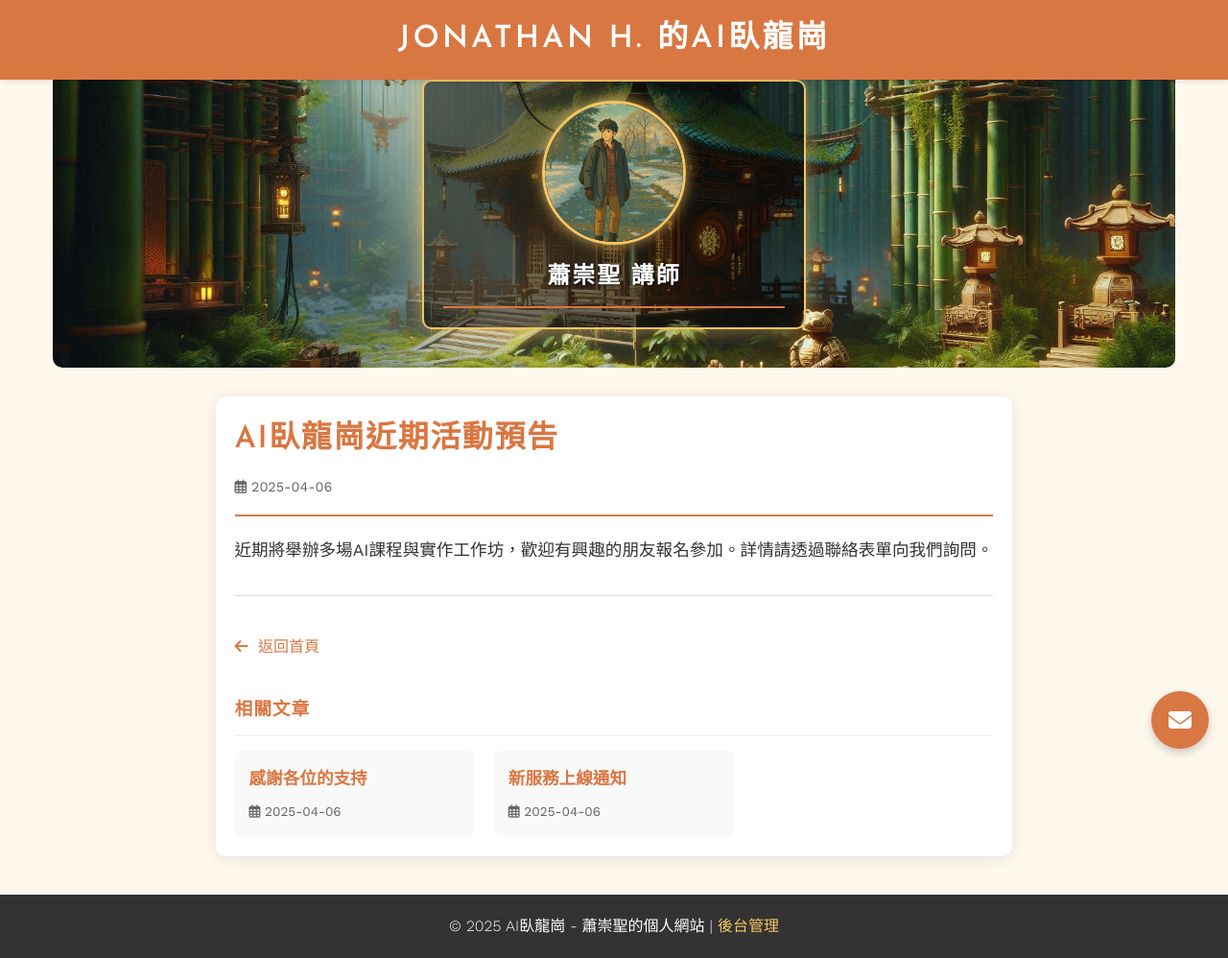
After one commit to HSIAOCHUNGSHENG/AIDRAGONHOUSE2, a Flask app: page /news/1 in a window 1280 px wide. The commit adds this page. Shown: the whole page at 96% size. Run offline with Flask 3, Linux system fonts and the light colour scheme.

Commit message:
Add files via upload

```diff
--- /dev/null
+++ b/templates/news_detail.html
@@ -0,0 +1,252 @@
+<!DOCTYPE html>
+<html lang="zh-Hant-TW">
+<head>
+    <meta charset="UTF-8">
+    <meta name="viewport" content="width=device-width, initial-scale=1.0">
+    <title>{{ news.title }} - AI臥龍崗</title>
+
+    <!-- Google Fonts -->
+    <link rel="preconnect" href="https://fonts.googleapis.com">
+    <link rel="preconnect" href="https://fonts.gstatic.com" crossorigin>
+    <link href="https://fonts.googleapis.com/css2?family=Noto+Sans+TC:wght@400;500;700&family=Josefin+Sans:wght@300;400;600&family=Work+Sans:wght@300;400;600&display=swap" rel="stylesheet">
+
+    <!-- Font Awesome -->
+    <link rel="stylesheet" href="https://cdnjs.cloudflare.com/ajax/libs/font-awesome/6.4.0/css/all.min.css">
+
+    <!-- Custom CSS -->
+    <link rel="stylesheet" href="{{ url_for('static', filename='css/style.css') }}">
+    <link rel="stylesheet" href="{{ url_for('static', filename='css/responsive-fixes.css') }}">
+    <link rel="stylesheet" href="{{ url_for('static', filename='css/desktop-fixes.css') }}">
+    <link rel="stylesheet" href="{{ url_for('static', filename='css/bauhaus-fonts.css') }}">
+
+    <!-- favicon -->
+    <link rel="icon" href="{{ url_for('static', filename='images/favicon.ico') }}" type="image/x-icon">
+    <link rel="shortcut icon" href="{{ url_for('static', filename='images/favicon.ico') }}" type="image/x-icon">
+
+    <style>
+        /* 文章詳情頁面樣式 */
+        .article-container {
+            max-width: 900px;
+            margin: 0 auto;
+            padding: 20px;
+            background-color: #fff;
+            border-radius: 10px;
+            box-shadow: 0 2px 15px rgba(0, 0, 0, 0.1);
+        }
+
+        .article-header {
+            margin-bottom: 20px;
+            border-bottom: 2px solid var(--primary-color);
+            padding-bottom: 15px;
+        }
+
+        .article-title {
+            color: var(--primary-color);
+            font-size: 2rem;
+            margin-bottom: 10px;
+        }
+
+        .article-meta {
+            display: flex;
+            align-items: center;
+            color: #666;
+            font-size: 0.9rem;
+        }
+
+        .article-date {
+            margin-right: 15px;
+        }
+
+        .article-badge {
+            background-color: var(--accent-color);
+            color: white;
+            padding: 3px 8px;
+            border-radius: 4px;
+            font-size: 0.8rem;
+        }
+
+        .article-content {
+            line-height: 1.8;
+            color: #333;
+            font-size: 1.1rem;
+        }
+
+        .article-content img {
+            max-width: 100%;
+            height: auto;
+            margin: 15px 0;
+            border-radius: 5px;
+        }
+
+        .article-content p {
+            margin-bottom: 15px;
+        }
+
+        .article-footer {
+            margin-top: 30px;
+            padding-top: 20px;
+            border-top: 1px solid #ddd;
+        }
+
+        .back-link {
+            display: inline-block;
+            margin-top: 20px;
+            color: var(--primary-color);
+            text-decoration: none;
+            font-weight: 500;
+        }
+
+        .back-link i {
+            margin-right: 5px;
+        }
+
+        .back-link:hover {
+            text-decoration: underline;
+        }
+
+        /* 相關文章 */
+        .related-articles {
+            margin-top: 40px;
+        }
+
+        .related-articles h3 {
+            color: var(--primary-color);
+            margin-bottom: 15px;
+            padding-bottom: 10px;
+            border-bottom: 1px solid #eee;
+        }
+
+        .related-article-list {
+            display: grid;
+            grid-template-columns: repeat(auto-fill, minmax(250px, 1fr));
+            gap: 20px;
+        }
+
+        .related-article-item {
+            background-color: #f9f9f9;
+            border-radius: 8px;
+            padding: 15px;
+            transition: transform 0.3s, box-shadow 0.3s;
+        }
+
+        .related-article-item:hover {
+            transform: translateY(-5px);
+            box-shadow: 0 5px 15px rgba(0, 0, 0, 0.1);
+        }
+
+        .related-article-title {
+            font-size: 1.1rem;
+            margin-bottom: 10px;
+        }
+
+        .related-article-title a {
+            color: var(--primary-color);
+            text-decoration: none;
+        }
+
+        .related-article-title a:hover {
+            text-decoration: underline;
+        }
+
+        .related-article-date {
+            font-size: 0.85rem;
+            color: #666;
+        }
+
+        @media (max-width: 767px) {
+            .article-title {
+                font-size: 1.6rem;
+            }
+
+            .article-content {
+                font-size: 1rem;
+            }
+
+            .related-article-list {
+                grid-template-columns: 1fr;
+            }
+        }
+    </style>
+</head>
+<body>
+    <header>
+        <h1>Jonathan H. 的AI臥龍崗</h1>
+    </header>
+
+    <!-- 閃現消息顯示 -->
+    {% with messages = get_flashed_messages(with_categories=true) %}
+        {% if messages %}
+            <div class="flash-messages">
+                {% for category, message in messages %}
+                    <div class="flash-message {{ category }}">
+                        {{ message }}
+                        <button class="close-flash">&times;</button>
+                    </div>
+                {% endfor %}
+            </div>
+        {% endif %}
+    {% endwith %}
+
+    <div class="container">
+        <div class="temple-background" style="background-image: url({{ url_for('static', filename='images/temple_background.jpeg') }})">
+            <section class="profile">
+                <div class="profile-image">
+                    <img src="{{ url_for('static', filename='images/profile.jpg') }}" alt="蕭崇聖的照片">
+                </div>
+                <h2 class="profile-name">蕭崇聖 講師</h2>
+            </section>
+        </div>
+
+        <div class="content">
+            <div class="article-container">
+                <div class="article-header">
+                    <h1 class="article-title">{{ news.title }}</h1>
+                    <div class="article-meta">
+                        <span class="article-date"><i class="far fa-calendar-alt"></i> {{ news.publish_date.strftime('%Y-%m-%d') }}</span>
+                        {% if news.is_featured %}
+                            <span class="article-badge">精選文章</span>
+                        {% endif %}
+                    </div>
+                </div>
+
+                <div class="article-content">
+                    {{ news.content|safe }}
+                </div>
+
+                <div class="article-footer">
+                    <a href="{{ url_for('index') }}" class="back-link"><i class="fas fa-arrow-left"></i> 返回首頁</a>
+                </div>
+
+                {% if related_news %}
+                    <div class="related-articles">
+                        <h3>相關文章</h3>
+                        <div class="related-article-list">
+                            {% for related in related_news %}
+                                <div class="related-article-item">
+                                    <h4 class="related-article-title">
+                                        <a href="{{ url_for('news_detail', news_id=related.id) }}">{{ related.title }}</a>
+                                    </h4>
+                                    <div class="related-article-date">
+                                        <i class="far fa-calendar-alt"></i> {{ related.publish_date.strftime('%Y-%m-%d') }}
+                                    </div>
+                                </div>
+                            {% endfor %}
+                        </div>
+                    </div>
+                {% endif %}
+            </div>
+        </div>
+    </div>
+
+    <footer>
+        <p>&copy; {{ now.year }} AI臥龍崗 - 蕭崇聖的個人網站 | <a href="{{ url_for('admin_login') }}" class="admin-link">後台管理</a></p>
+    </footer>
+
+    <a href="mailto:ommanibamehumpractice@gmail.com" class="email-button" title="寄送郵件">
+        <i class="fas fa-envelope"></i>
+    </a>
+
+    <!-- Custom JavaScript -->
+    <script src="{{ url_for('static', filename='js/script.js') }}"></script>
+</body>
+</html>
```
Also changed, not shown: templates/index.html (+56 -5 lines).
